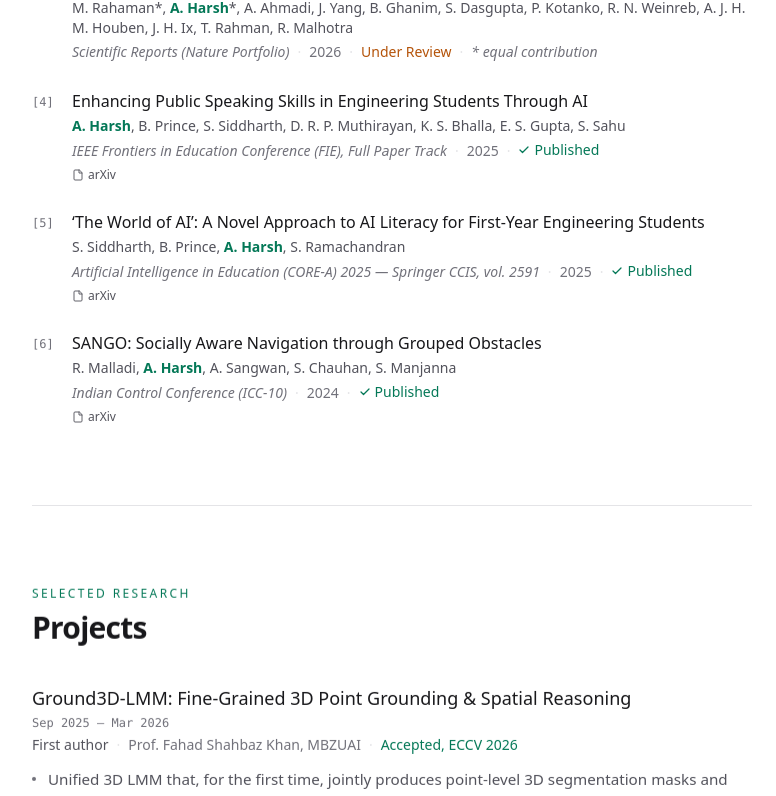
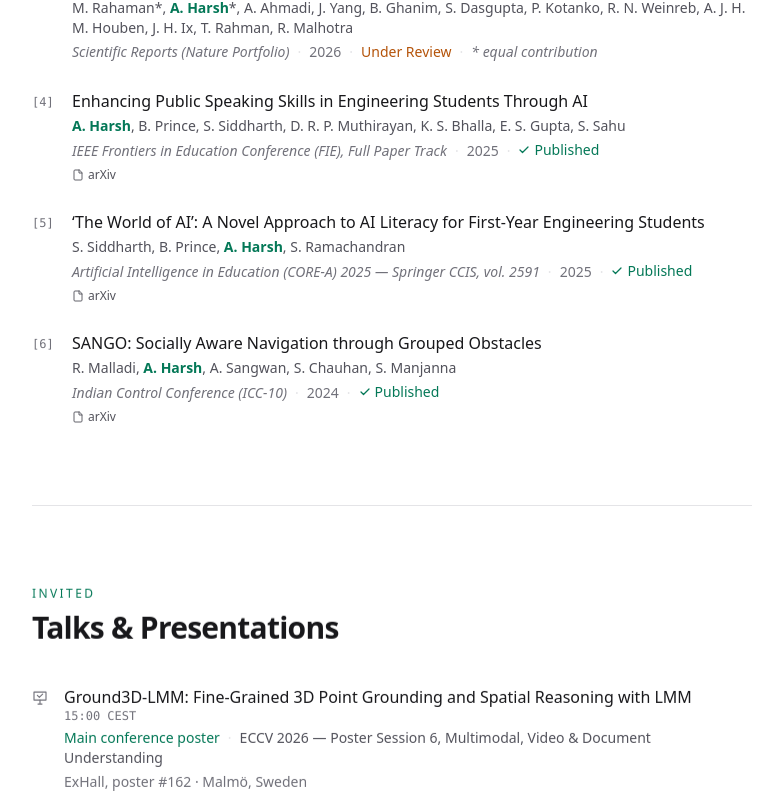
Before and after one commit to AmolHarsh/AmolHarsh.github.io, a Next.js app: page / in a window 1280 px wide. Shown: the part 1991-2787 px from the top of the page, without its empty margins (248-1024 px from the left). Built offline with nearby package versions, Linux system fonts and the light colour scheme.

Commit message:
Add Talks section with ECCV 2026 poster presentations
Main conference poster (Session 6, ExHall #162) and the invited poster
at the ODEWM workshop. Adds a Talks nav entry and notes the workshop
invitation on the Ground3D-LMM publication.

```diff
--- a/app/page.tsx
+++ b/app/page.tsx
@@ -2,6 +2,7 @@ import { Nav } from "@/components/Nav";
 import { Hero } from "@/components/Hero";
 import { Research } from "@/components/Research";
 import { Publications } from "@/components/Publications";
+import { Talks } from "@/components/Talks";
 import { Experience } from "@/components/Experience";
 import { Education } from "@/components/Education";
 import { Footer } from "@/components/Footer";
@@ -17,6 +18,7 @@ export default function Home() {
         <Hero />
         <Experience />
         <Publications />
+        <Talks />
         <Research />
         <Education />
         <Footer />
--- a/components/NavLinks.tsx
+++ b/components/NavLinks.tsx
@@ -5,6 +5,7 @@ import { useEffect, useState } from "react";
 const items = [
   { id: "experience", label: "Experience" },
   { id: "publications", label: "Publications" },
+  { id: "talks", label: "Talks" },
   { id: "projects", label: "Projects" },
   { id: "education", label: "Education" },
 ];
--- /dev/null
+++ b/components/Talks.tsx
@@ -0,0 +1,69 @@
+import { talks } from "@/content/data";
+import { Section } from "./Section";
+import { Reveal } from "./Reveal";
+
+export function Talks() {
+  return (
+    <Section id="talks" title="Talks & Presentations" kicker="Invited">
+      <ol className="space-y-7">
+        {talks.map((t, i) => (
+          <Reveal as="li" key={t.title + t.date} delay={i * 70} className="flex gap-4 lift group">
+            <span
+              aria-hidden="true"
+              className="mt-1 shrink-0 text-faint transition-colors duration-300 group-hover:text-accent"
+            >
+              <svg
+                viewBox="0 0 24 24"
+                fill="none"
+                stroke="currentColor"
+                strokeWidth="1.7"
+                strokeLinecap="round"
+                strokeLinejoin="round"
+                className="h-4 w-4"
+              >
+                <path d="M3 3h18v12H3z" />
+                <path d="M12 15v6M9 21h6M8 8l3 3 5-5" />
+              </svg>
+            </span>
+            <div className="flex-1 min-w-0">
+              <div className="flex flex-wrap items-baseline justify-between gap-x-4">
+                <p className="text-ink leading-snug font-medium group-hover:text-accent transition-colors duration-300">
+                  {t.title}
+                </p>
+                <span className="text-xs text-faint font-mono shrink-0">{t.date}</span>
+              </div>
+              <p className="text-sm text-muted mt-1">
+                <span className="text-accent">{t.kind}</span>
+                <span className="mx-2 text-line">·</span>
+                {t.venue}
+              </p>
+              <p className="text-sm text-faint mt-1">{t.location}</p>
+              {t.href && (
+                <a
+                  href={t.href}
+                  target="_blank"
+                  rel="noreferrer"
+                  className="mt-1.5 inline-flex items-center gap-1 text-xs text-muted hover:text-accent transition-colors ulink"
+                >
+                  <svg
+                    viewBox="0 0 24 24"
+                    fill="none"
+                    stroke="currentColor"
+                    strokeWidth="1.8"
+                    strokeLinecap="round"
+                    className="h-3 w-3"
+                    aria-hidden="true"
+                  >
+                    <circle cx="12" cy="12" r="9" />
+                    <path d="M3 12h18M12 3a14 14 0 0 1 0 18 14 14 0 0 1 0-18Z" />
+                  </svg>
+                  workshop page
+                </a>
+              )}
+            </div>
+          </Reveal>
+        ))}
+      </ol>
+    </Section>
+  );
+}
--- a/content/data.ts
+++ b/content/data.ts
@@ -151,6 +151,7 @@ export const publications = [
     year: 2026,
     status: "Accepted",
     me: "A. Harsh",
+    note: "invited poster, ODEWM Workshop",
     links: [
       { label: "arXiv", href: "https://arxiv.org/abs/2607.05493" },
       { label: "project page", href: "https://amolharsh.github.io/ground3d-lmm/" },
@@ -215,6 +216,26 @@ export const publications = [
     links: [
       { label: "arXiv", href: "https://arxiv.org/abs/2411.19497" },
     ],
+  },
+];
+
+export const talks = [
+  {
+    title: "Ground3D-LMM: Fine-Grained 3D Point Grounding and Spatial Reasoning with LMM",
+    kind: "Main conference poster",
+    venue:
+      "ECCV 2026 — Poster Session 6, Multimodal, Video & Document Understanding",
+    date: "15:00 CEST",
+    location: "ExHall, poster #162 · Malmö, Sweden",
+    href: "",
+  },
+  {
+    title: "Ground3D-LMM: Fine-Grained 3D Point Grounding and Spatial Reasoning with LMM",
+    kind: "Invited poster presentation",
+    venue: "ODEWM Workshop — On-device Embodied World Models, ECCV 2026",
+    date: "8 September 2026",
+    location: "Malmö Mässan, Malmö, Sweden",
+    href: "https://odewm.github.io/",
   },
 ];
 
```
